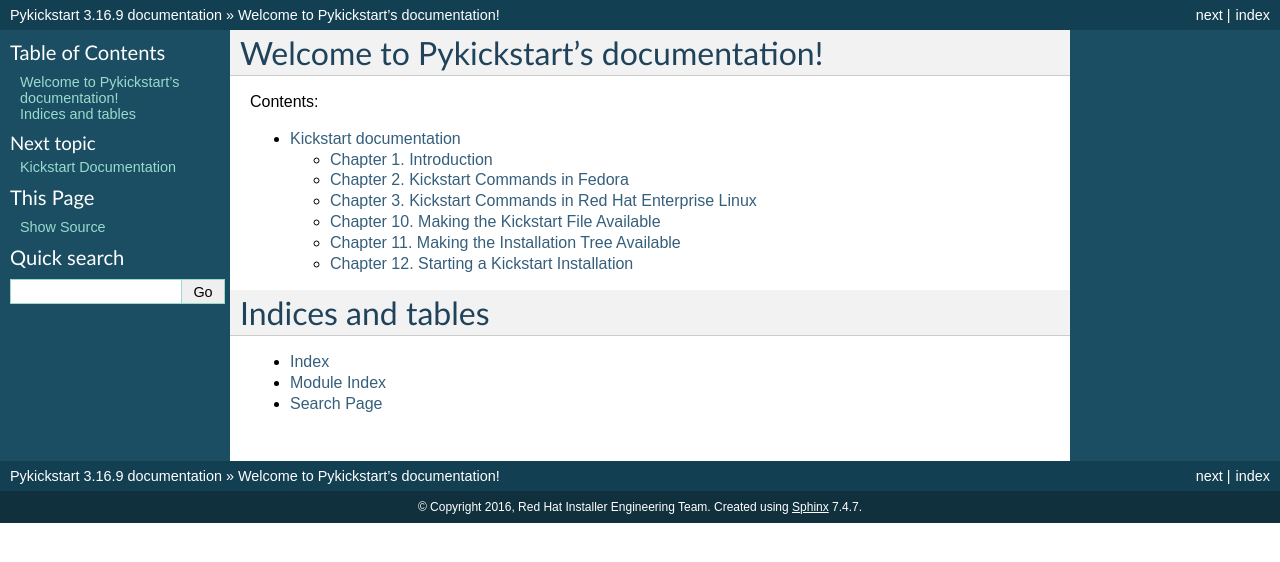
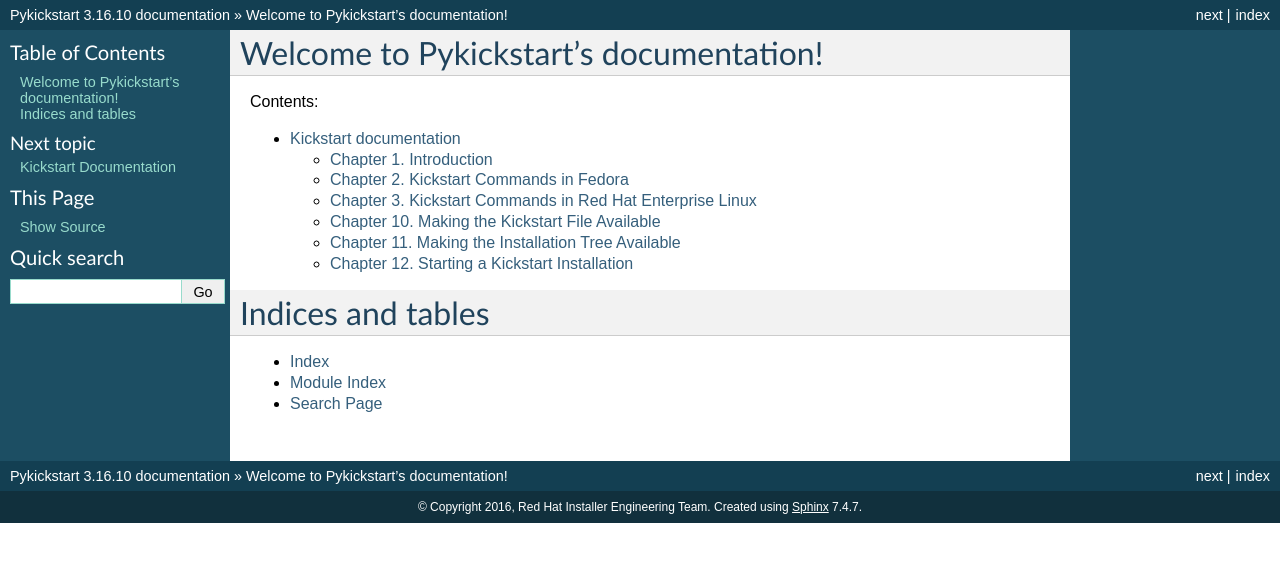
Before and after one commit to pykickstart/pykickstart, a Sphinx documentation site: the page built from docs/index.rst, in a window 1280 px wide. Shown: the top 562 px of the page. Built offline with Sphinx 7.4.7, drawn with Linux system fonts in a browser that asks for light colours.

Commit message:
New release: 3.16.10

```diff
--- a/docs/conf.py
+++ b/docs/conf.py
@@ -46,7 +46,7 @@
 copyright = u'2016, Red Hat Installer Engineering Team' # pylint: disable=redefined-builtin
 
 # The short X.Y version.
-version = '3.16.9'
+version = '3.16.10'
 # The full version, including alpha/beta/rc tags.
 release = version
 
--- a/setup.py
+++ b/setup.py
@@ -19,7 +19,7 @@
             move_file(old, new)
 
 setup(cmdclass={"install_scripts": install_scripts},
-      name='pykickstart', version='3.16.9',
+      name='pykickstart', version='3.16.10',
       description='Python module for manipulating kickstart files',
       author='Chris Lumens', author_email='clumens@redhat.com',
       url='http://fedoraproject.org/wiki/pykickstart',
```
